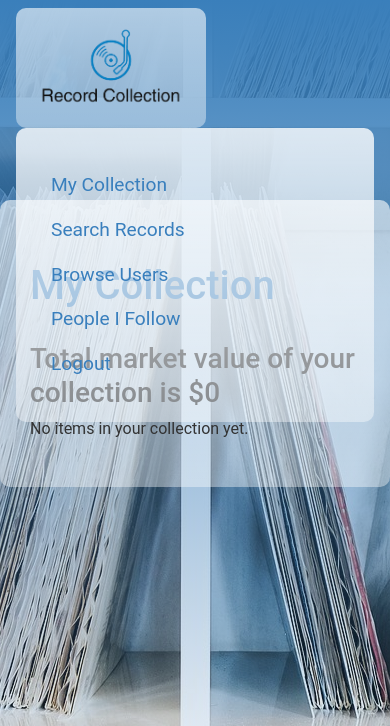
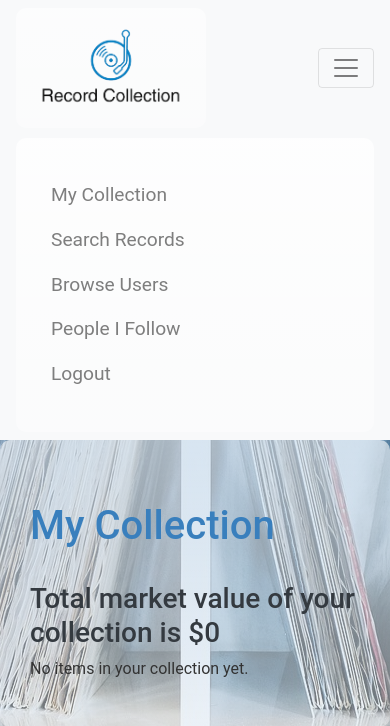
Before and after one commit to aaudrius/record-collection, a Flask app: page / in a window 390 px wide, after a click that opens the changed part. Shown: the top 726 px of the page. Run offline with Flask 3, Linux system fonts and the light colour scheme; the visitor is signed in with stand-in values (Sample User, id 1); some libraries are stand-ins or nearby versions.

Commit message:
correct navbar on mobile

```diff
--- a/static/css/style.css
+++ b/static/css/style.css
@@ -17,12 +17,12 @@
     background-color: #cccccc;
     background-attachment: fixed;
     height: calc(100vh - 200px);
-    margin: 0, auto;
+    margin: 0 auto;
   }
 
   .container {
     background: linear-gradient(to bottom, rgba(255, 255, 255, .6), rgba(255, 255, 255, .4));
-    margin: 0, auto;
+    margin: 0 auto;
     padding: 30px;
     border-radius: 10px;
   }
@@ -31,7 +31,8 @@
     color: #343a40;
   }
   nav{
-    height: 200px;
+    /* height: 200px;   */
+    padding-top: 10px;
   }
   .navbar-brand{
     height: 120px;
@@ -43,6 +44,7 @@
     background: linear-gradient(to bottom, rgba(255, 255, 255, .8), rgba(255, 255, 255, .4));
     padding: 35px;
     border-radius: 10px;
+    margin-top: 10px;
   }
   a.nav-link{
     color: rgba(57, 127, 189);
--- a/templates/base.html
+++ b/templates/base.html
@@ -8,7 +8,7 @@
     <link rel="stylesheet" href="{{ url_for('static', filename='../static/css/style.css') }}">
   </head>
   <body>
-    <nav class="navbar navbar-expand-lg">
+    <nav class="navbar navbar-expand-lg navbar-light bg-light">
       <a class="navbar-brand" href="{{ url_for('index') }}"><img src="{{ url_for('static', filename='RC.png') }}" alt="Record Collection" width="150px"></a>
       <button class="navbar-toggler" type="button" data-toggle="collapse" data-target="#navbarNav" aria-controls="navbarNav" aria-expanded="false" aria-label="Toggle navigation">
         <span class="navbar-toggler-icon"></span>
```
